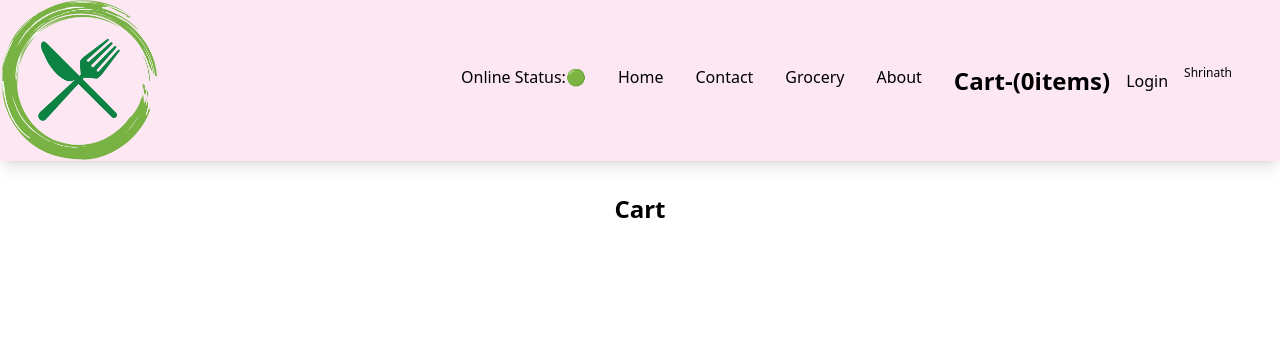
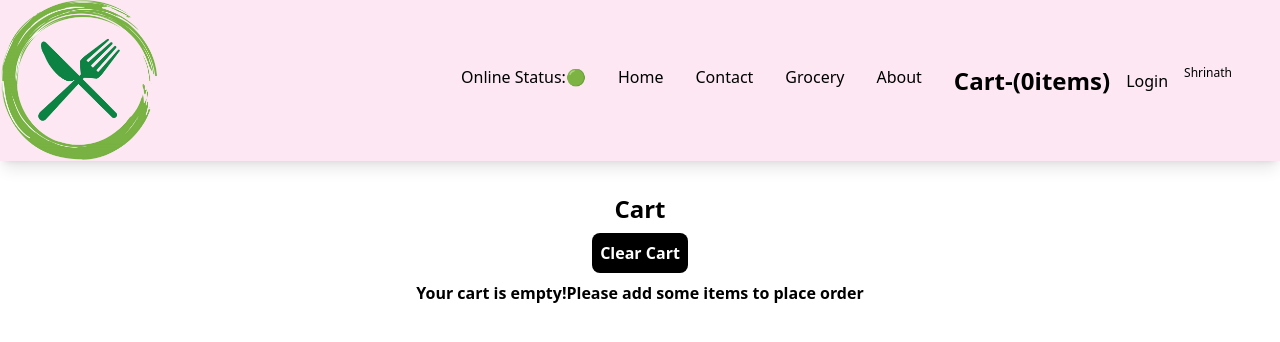
Before and after one commit to UserShri98/Food-Delivery, a React (Vite) app in the folder food/: page /cart in a window 1280 px wide. Shown: the top 342 px of the page. Built offline with nearby package versions, Linux system fonts and the light colour scheme.

Commit message:
clear cart

```diff
--- a/food/src/components/Cart.jsx
+++ b/food/src/components/Cart.jsx
@@ -1,14 +1,22 @@
-import { useSelector } from "react-redux";
+import { useDispatch, useSelector } from "react-redux";
 import ItemList from "./ItemList";
-
+import { clearCart } from "../utils/cartSlice";
 
 const Cart=()=>{
 
+    const dispatch=useDispatch();
     const cartItems=useSelector((store)=>store.cart.items)
+
+    const handleClearCart=()=>{
+        dispatch(clearCart())
+    }
 
     return <div className="text-center font-bold m-4 p-4">
  <h1 className="font-bold text-2xl">Cart</h1>
  <div className="w-6/12 m-auto">
+
+ <button className="p-2 m-2 bg-black text-white rounded-lg" onClick={handleClearCart}>Clear Cart</button>
+   {cartItems.length===0 && <h1>Your cart is empty!Please add some items to place order</h1>}
     <ItemList items={cartItems}/>
  </div>
     </div>
```
